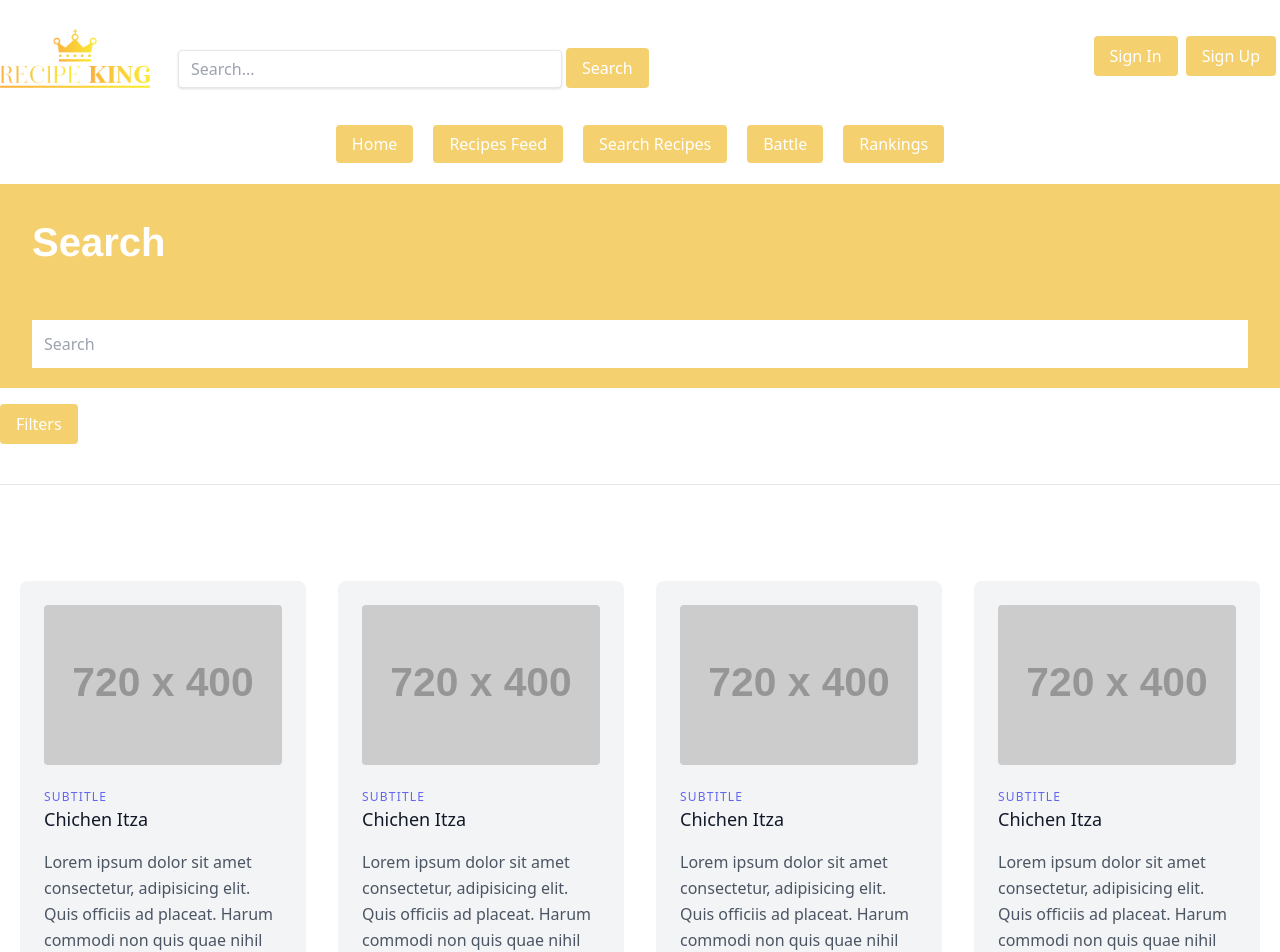
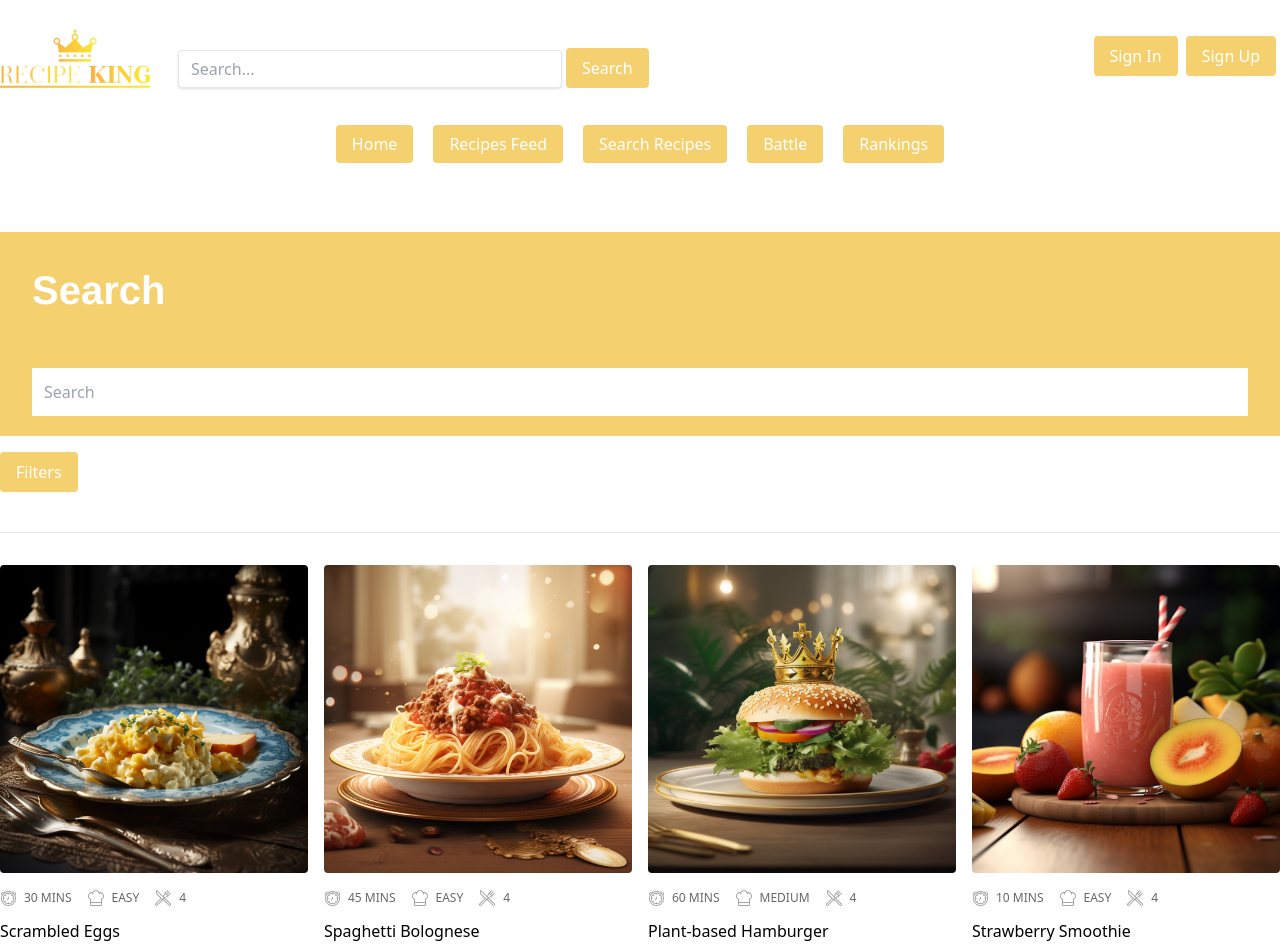
Before and after one commit to progmatic-fs-2023/receptkiraly, a React (Vite) app in the folder client/: page /search in a window 1280 px wide. Shown: the top 952 px of the page. Built offline with nearby package versions, Linux system fonts and the light colour scheme.

Commit message:
RecipesCard.jsx és grid táblázat

```diff
--- a/client/src/App.jsx
+++ b/client/src/App.jsx
@@ -31,7 +31,7 @@ function App() {
           <NavigationBar />
         </div>
         </header>
-        <main className="container mx-auto my-2">
+        <main className="container mx-auto my-14">
         <ErrorBoundary FallbackComponent={Fallback}>
             <Routes>
               <Route path="/" element={<Home />} />
--- a/client/src/pages/SearchRecipes.jsx
+++ b/client/src/pages/SearchRecipes.jsx
@@ -1,25 +1,61 @@
-import SearchResultRecepies from '../components/SearchResultRecepies';
 import SearchForm from '../components/SearchForm';
+import RecipeCard from '../components/RecipeCard';
 
 function SearchRecipes() {
+  const recipesData = [
+    {
+      id: 1,
+      imgUrl: '../images/food/scrambled_eggs.png',
+      minutes: 30,
+      difficulty: 'Easy',
+      serves: 4,
+      name: 'Scrambled Eggs',
+    },
+    {
+      id: 2,
+      imgUrl: '../images/food/spaghetti_bolognese.png',
+      minutes: 45,
+      difficulty: 'Easy',
+      serves: 4,
+      name: 'Spaghetti Bolognese',
+    },
+    {
+      id: 3,
+      imgUrl: '../images/food/plant_based_hamburger.png',
+      minutes: 60,
+      difficulty: 'Medium',
+      serves: 4,
+      name: 'Plant-based Hamburger',
+    },
+    {
+      id: 4,
+      imgUrl: '../images/food/strawberry_smoothie.png',
+      minutes: 10,
+      difficulty: 'Easy',
+      serves: 4,
+      name: 'Strawberry Smoothie',
+    },
+  ];
+
   return (
     <section>
       <div className="bg-blue-500">
       <h1 className="p-8 text-white">Search</h1>
       </div>
       <SearchForm />
-    <div className="flex">
-      <section className="text-gray-600 body-font ">
-        <div className="container px-5 py-24 mx-auto">
-          <div className="flex flex-wrap -m-4">
-            <SearchResultRecepies />
-            <SearchResultRecepies />
-            <SearchResultRecepies />
-            <SearchResultRecepies />
-          </div>
-        </div>
-      </section>
-    </div>
+      <div className="grid grid-cols-1 md:grid-cols-2 lg:grid-cols-4 gap-4 mt-8">
+        {recipesData.map((recipe) => (
+          <RecipeCard
+            key={recipe.id}
+            id={recipe.id}
+            imgUrl={recipe.imgUrl}
+            minutes={recipe.minutes}
+            difficulty={recipe.difficulty}
+            serves={recipe.serves}
+            name={recipe.name}
+          />
+        ))}
+      </div>
     </section>
   );
 }
```
